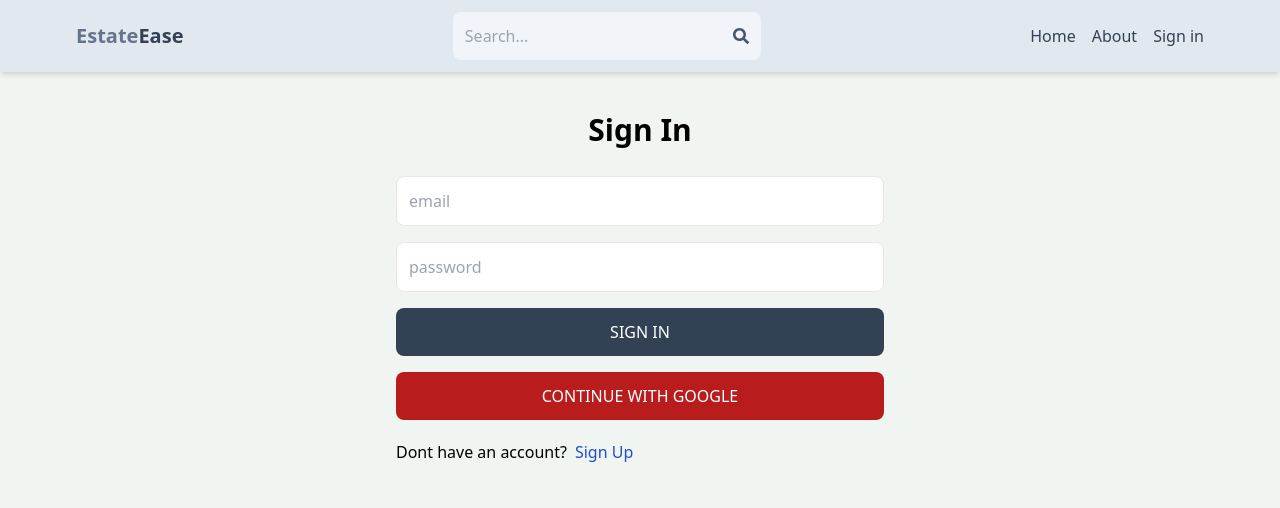
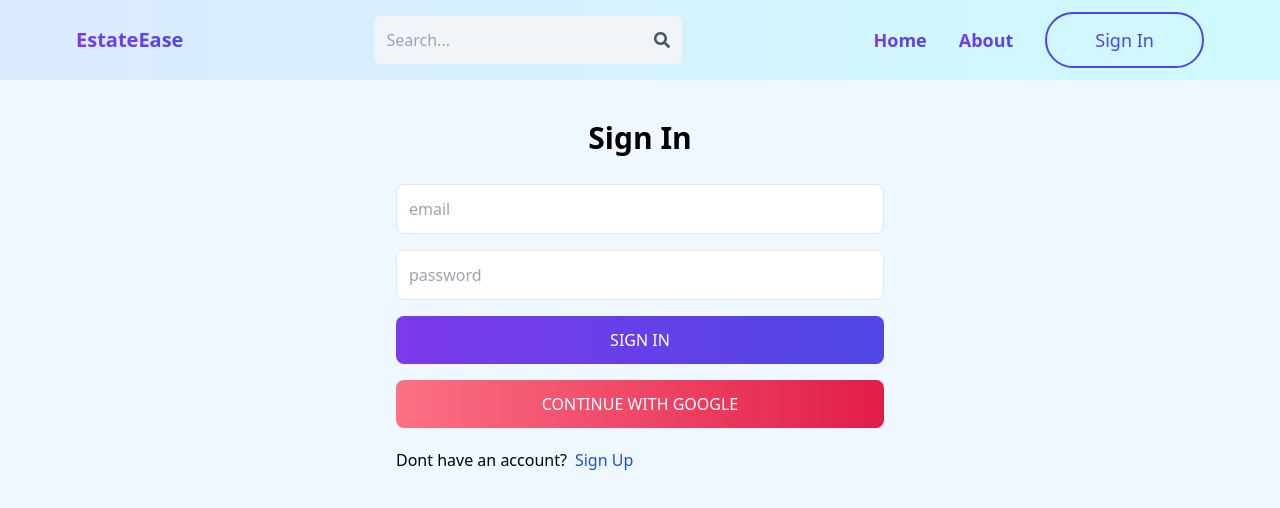
Before and after one commit to anurag-bhujbal/EstateEase, a React (Vite) app in the folder client/: page /sign-in in a window 1280 px wide. Shown: the top 508 px of the page. Built offline with nearby package versions, Linux system fonts and the light colour scheme; no server answers.

Commit message:
add pre installation

```diff
--- a/client/src/components/Header.jsx
+++ b/client/src/components/Header.jsx
@@ -22,12 +22,13 @@ export default function Header() {
     }
   }, [location.search]);
   return (
-    <header className='bg-slate-200 shadow-md'>
+
+    <header className='bg-gradient-to-r from-blue-100 to-cyan-100'>
     <div className='flex justify-between items-center max-w-6xl mx-auto p-3'>
       <Link to='/'>
         <h1 className='font-bold text-sm sm:text-xl flex flex-wrap'>
-          <span className='text-slate-500'>Estate</span>
-          <span className='text-slate-700'>Ease</span>
+          <span className='bg-gradient-to-r from-violet-600 to-indigo-600 bg-clip-text text-transparent'>EstateEase</span>
+
         </h1>
       </Link>
       <form onSubmit={handleSubmit}
@@ -44,14 +45,14 @@ export default function Header() {
           <FaSearch className='text-slate-600' />
         </button>
       </form>
-      <ul className='flex gap-4'>
+      <ul className='flex gap-8 items-center'>
       <Link to='/'>
-          <li className='hidden sm:inline text-slate-700 hover:underline'>
+            <li className='font-bold text-sm sm:text-lg  hidden sm:inline bg-gradient-to-r from-violet-600 to-indigo-600 bg-clip-text text-transparent'>
               Home
             </li>
           </Link>
           <Link to='/about'>
-          <li className='hidden sm:inline text-slate-700 hover:underline'>
+            <li className='font-bold text-sm sm:text-lg  hidden sm:inline bg-gradient-to-r from-violet-600 to-indigo-600 bg-clip-text text-transparent hidden sm:inline  '>
               About
             </li>
           </Link>
@@ -63,7 +64,17 @@ export default function Header() {
                 alt='profile'
               />
             ) : (
-              <li className=' text-slate-700 hover:underline'> Sign in</li>
+
+              <li className=' text-slate-700 '>
+              <a href="#_" class="relative inline-flex items-center px-12 py-3 overflow-hidden text-lg font-medium text-indigo-600 border-2 border-indigo-600 rounded-full hover:text-white group hover:bg-gray-50">
+<span class="absolute left-0 block w-full h-0 transition-all bg-indigo-600 opacity-100 group-hover:h-full top-1/2 group-hover:top-0 duration-400 ease"></span>
+<span class="absolute right-0 flex items-center justify-start w-10 h-10 duration-300 transform translate-x-full group-hover:translate-x-0 ease">
+<svg class="w-5 h-5" fill="none" stroke="currentColor" viewBox="0 0 24 24" xmlns="http://www.w3.org/2000/svg"><path stroke-linecap="round" stroke-linejoin="round" stroke-width="2" d="M14 5l7 7m0 0l-7 7m7-7H3"></path></svg>
+</span>
+<span class="relative">Sign In</span>
+</a>
+
+               </li>
             )}
         </Link>
       </ul>
@@ -71,3 +82,4 @@ export default function Header() {
   </header>
   )
 }
+{/*  */}
--- a/client/src/components/OAuth.jsx
+++ b/client/src/components/OAuth.jsx
@@ -36,7 +36,7 @@ export default function OAuth() {
     <button
     onClick={handleGoogleClick}
       type='button'
-      className='bg-red-700 text-white p-3 rounded-lg uppercase hover:opacity-95'
+      className='bg-gradient-to-r from-rose-400 to-rose-600 text-white p-3 rounded-lg uppercase hover:opacity-95'
     >
       Continue with google
     </button>
--- a/client/src/index.css
+++ b/client/src/index.css
@@ -2,6 +2,6 @@
 @tailwind components;
 @tailwind utilities;
 
-body{
-    background-color: rgb(241, 245, 241);
+body{background-color: #F0F8FF;
+
 }
--- a/client/src/pages/SignIn.jsx
+++ b/client/src/pages/SignIn.jsx
@@ -63,7 +63,7 @@ export default function SignIn() {
 
         <button
           disabled={loading}
-          className='bg-slate-700 text-white p-3 rounded-lg uppercase hover:opacity-95 disabled:opacity-80'
+          className='bg-gradient-to-r from-violet-600 to-indigo-600  text-white p-3 rounded-lg uppercase hover:opacity-95 disabled:opacity-80'
         >
           {loading ? 'Loading...' : 'Sign In'}
         </button>
--- a/package.json
+++ b/package.json
@@ -6,7 +6,8 @@
   "type": "module",
   "scripts": {
     "dev": "nodemon api/index.js",
-    "start": "node api/index.js"
+    "start": "node api/index.js",
+    "build": "npm install && npm install --prefix client && npm run build --prefix client"
   },
   "keywords": [],
   "author": "",
```
Also changed, not shown: 1 other file (tests, documents, lock files or other folders). Lines whose indentation alone changed are shown as unchanged.
